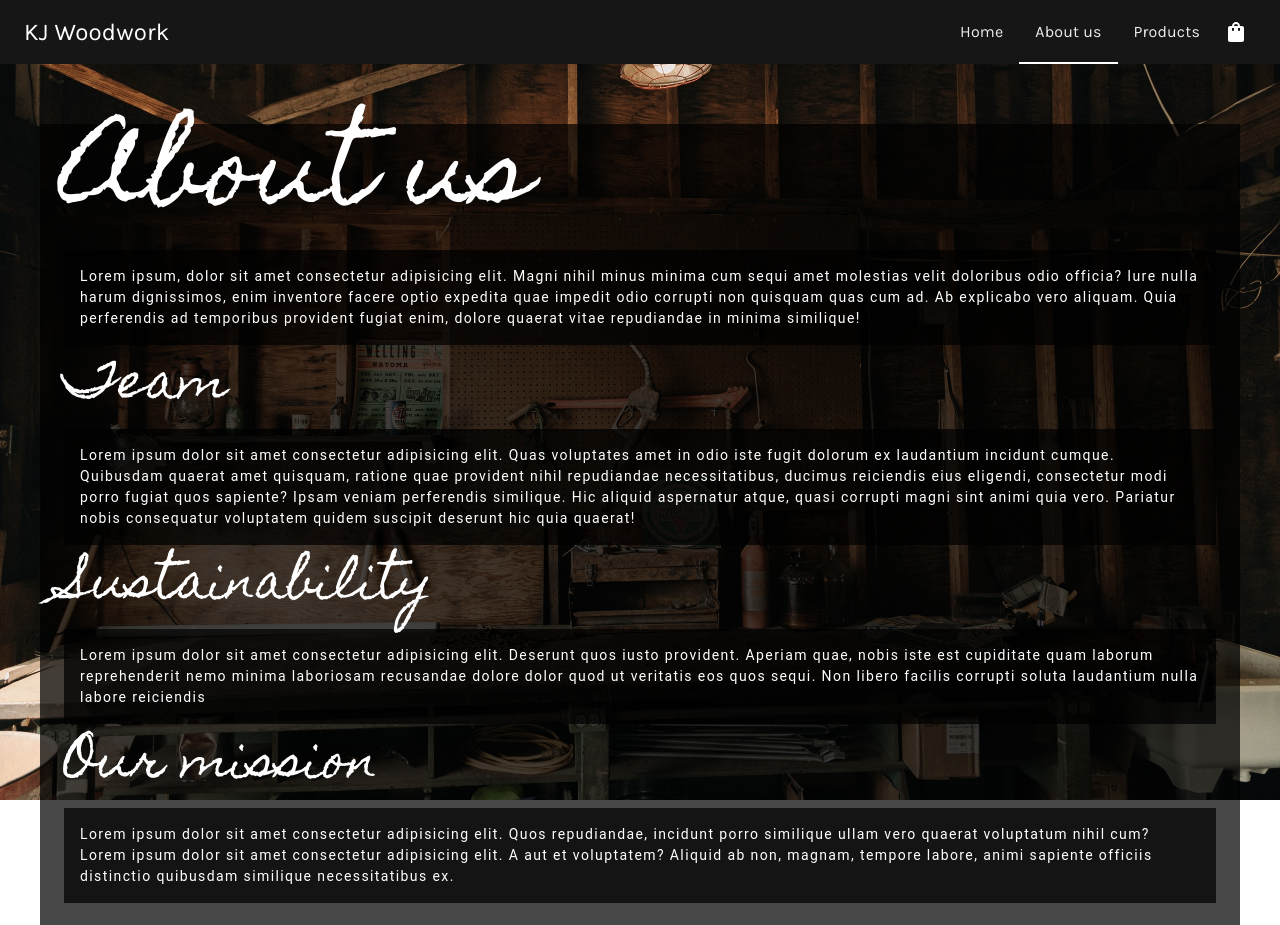
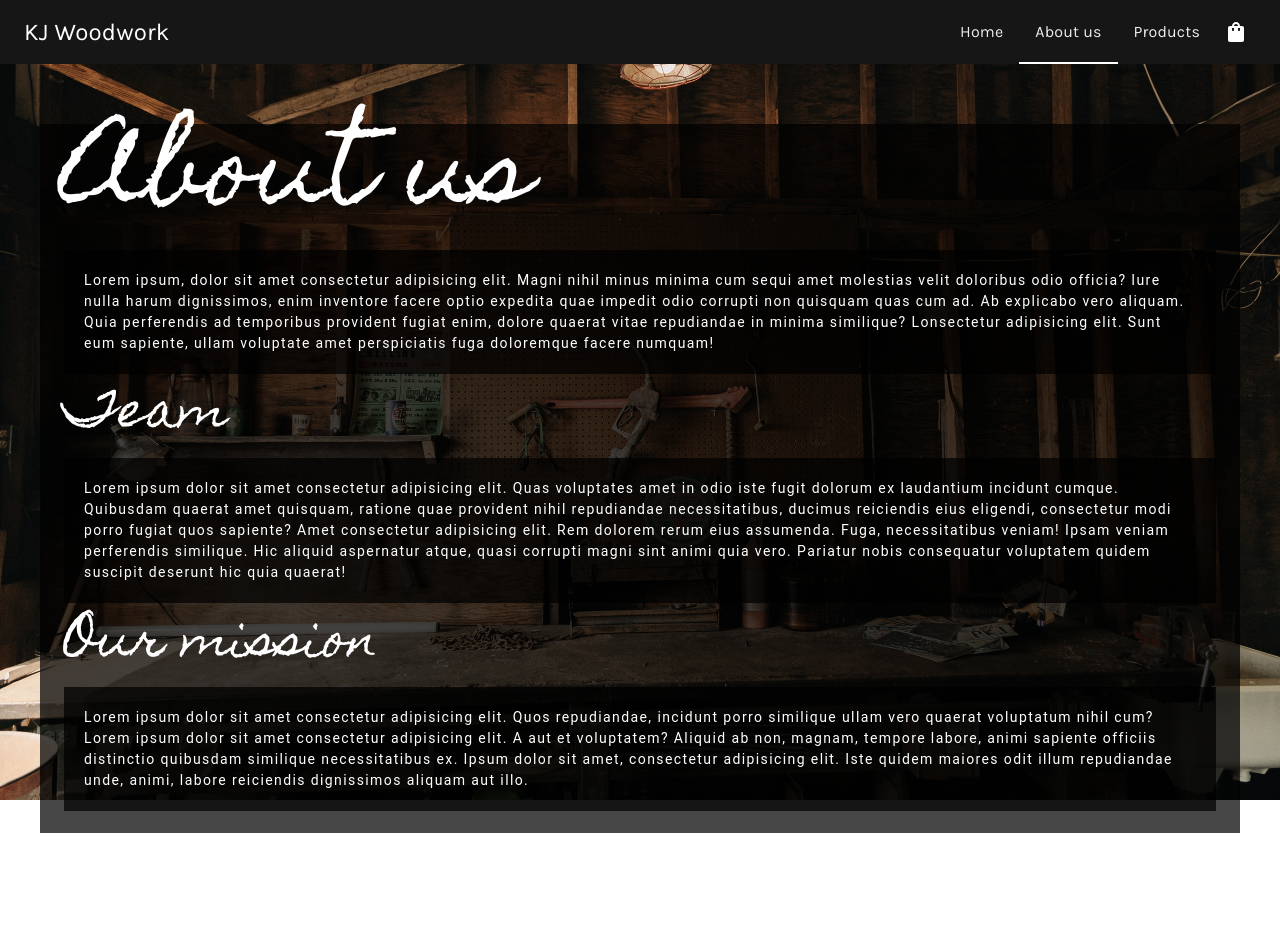
Before and after one commit to karolisjon/frontend-kj-woodwork, a React (Create React App) app in the folder kj-woodwork/: page /about-us in a window 1280 px wide. After the commit the page ends 833 px from the top, so only its background shows below. Built offline with nearby package versions, Linux system fonts and the light colour scheme.

Commit message:
feat(52): minor content adjustments HomePage and AboutUs components

```diff
--- a/kj-woodwork/src/components/pages/about-us-page/index.jsx
+++ b/kj-woodwork/src/components/pages/about-us-page/index.jsx
@@ -25,7 +25,8 @@ const AboutUs = () => {
           <CustomParagraph sx={{ backgroundColor: 'none' }}>
             Lorem ipsum, dolor sit amet consectetur adipisicing elit. Magni nihil minus minima cum sequi amet molestias velit doloribus odio officia?
             Iure nulla harum dignissimos, enim inventore facere optio expedita quae impedit odio corrupti non quisquam quas cum ad. Ab explicabo vero aliquam.
-            Quia perferendis ad temporibus provident fugiat enim, dolore quaerat vitae repudiandae in minima similique!
+            Quia perferendis ad temporibus provident fugiat enim, dolore quaerat vitae repudiandae in minima similique?
+            Lonsectetur adipisicing elit. Sunt eum sapiente, ullam voluptate amet perspiciatis fuga doloremque facere numquam!
           </CustomParagraph>
           <Typography variant='h3' component='h3' sx={{
             color: 'white',
@@ -38,23 +39,8 @@ const AboutUs = () => {
           <CustomParagraph>
             Lorem ipsum dolor sit amet consectetur adipisicing elit. Quas voluptates amet in odio iste fugit dolorum ex laudantium incidunt cumque.
             Quibusdam quaerat amet quisquam, ratione quae provident nihil repudiandae necessitatibus, ducimus reiciendis eius eligendi, consectetur modi porro fugiat quos sapiente?
+            Amet consectetur adipisicing elit. Rem dolorem rerum eius assumenda. Fuga, necessitatibus veniam!
             Ipsam veniam perferendis similique. Hic aliquid aspernatur atque, quasi corrupti magni sint animi quia vero. Pariatur nobis consequatur voluptatem quidem suscipit deserunt hic quia quaerat!
-          </CustomParagraph>
-          <Typography variant='h3' component='h3' sx={{
-            color: 'white',
-            fontWeight: '400',
-            fontFamily: 'logoFont'
-          }}
-          >
-          Sustainability
-          </Typography>
-          <CustomParagraph>
-            Lorem ipsum dolor sit amet consectetur adipisicing elit.
-            Deserunt quos iusto provident. Aperiam quae, nobis iste est
-            cupiditate quam laborum reprehenderit nemo minima laboriosam
-            recusandae dolore dolor quod ut veritatis eos quos sequi.
-            Non libero facilis corrupti soluta laudantium nulla labore reiciendis
-
           </CustomParagraph>
           <Typography variant='h3' component='h3' sx={{
             color: 'white',
@@ -69,6 +55,7 @@ const AboutUs = () => {
             Quos repudiandae, incidunt porro similique ullam vero quaerat voluptatum nihil cum?
             Lorem ipsum dolor sit amet consectetur adipisicing elit. A aut et voluptatem?
             Aliquid ab non, magnam, tempore labore, animi sapiente officiis distinctio quibusdam similique necessitatibus ex.
+            Ipsum dolor sit amet, consectetur adipisicing elit. Iste quidem maiores odit illum repudiandae unde, animi, labore reiciendis dignissimos aliquam aut illo.
           </CustomParagraph>
         </Container>
       </ContentContainer>
--- a/kj-woodwork/src/components/pages/home-page/index.jsx
+++ b/kj-woodwork/src/components/pages/home-page/index.jsx
@@ -37,12 +37,15 @@ const HomePage = () => {
             Illum hic, consequuntur est ipsa ex cumque exercitationem amet?
             Quia modi quae alias recusandae aperiam atque nesciunt blanditiis enim iusto ut totam
             ab debitis nostrum praesentium maxime.
+            Dolor sit amet consectetur adipisicing elit. Mollitia, obcaecati accusantium perferendis consequatur architecto accusamus.
           </CustomParagraph>
           <CustomButton onClick={() => navigate('/about-us')} >About us</CustomButton>
           </Box>
           <Box sx={{ width: '50%', mb: 4 }}>
           <CustomParagraph>
-            Lorem ipsum dolor sit amet consectetur adipisicing elit. Eaque perferendis illo tempora officiis maiores quidem minima velit, possimus quaerat, iusto, sed nesciunt ipsam labore dignissimos.
+            Lorem ipsum dolor sit amet consectetur adipisicing elit. Eaque perferendis illo tempora officiis maiores quidem minima velit,
+            possimus quaerat, iusto, sed nesciunt ipsam labore dignissimos.
+            Sit recusandae quam nisi. Magni omnis cumque eos doloremque officia quia iste quaerat adipisci.
           </CustomParagraph>
           <CustomButton onClick={() => navigate('/products')}>Products</CustomButton>
           </Box>
--- a/kj-woodwork/src/custom-paragraph.jsx
+++ b/kj-woodwork/src/custom-paragraph.jsx
@@ -7,7 +7,7 @@ const CustomParagraph = styled('p')(({ theme }) => ({
   fontSize: '14px',
   mt: 2,
   backgroundColor: theme.palette.primary.darkTransparent,
-  padding: theme.spacing(2),
+  padding: theme.spacing(2.5),
 }));
 
 export default CustomParagraph;
```
